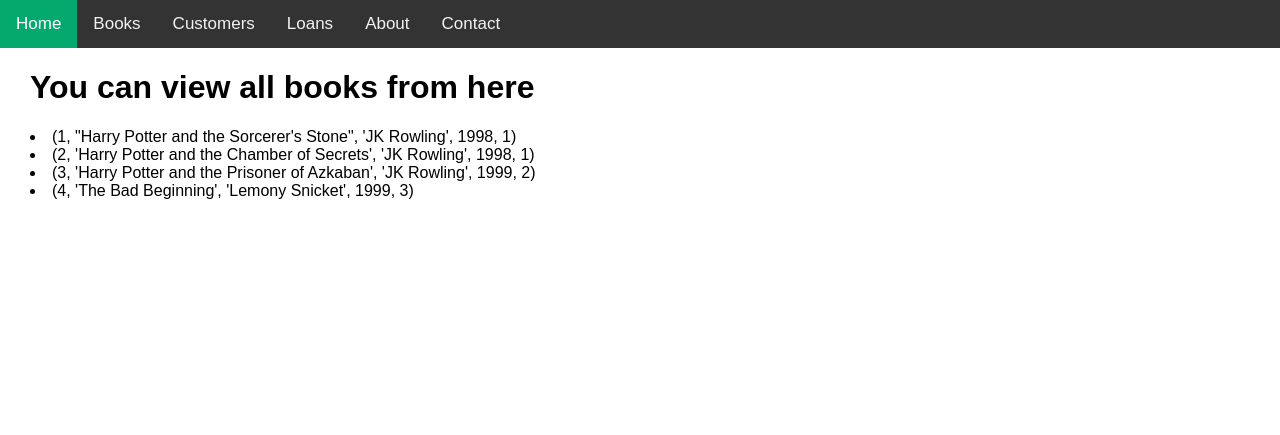
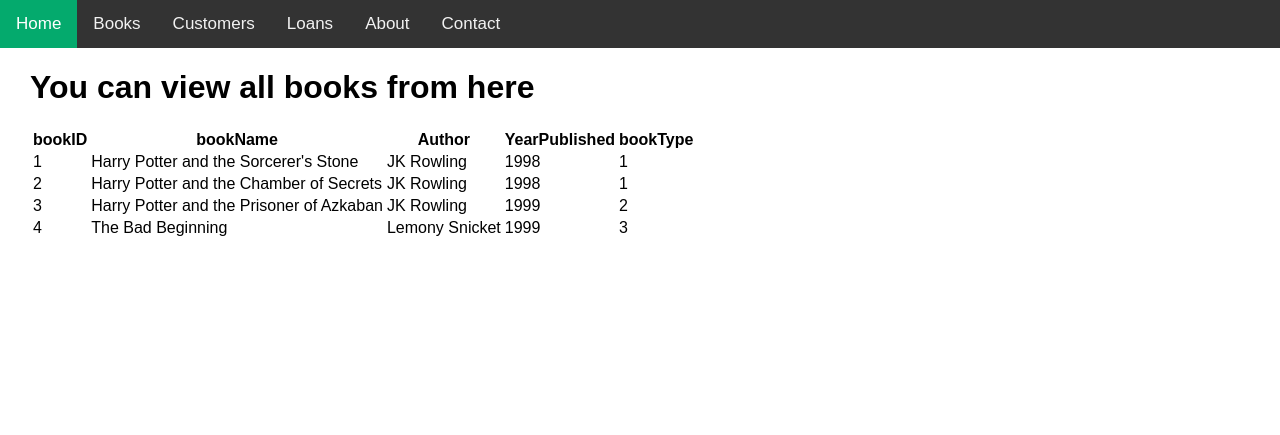
Before and after one commit to Chen-Harel/LibraryProject, a Flask app: page /books/showAllBooks in a window 1280 px wide. Shown: the top 435 px of the page. Run offline with Flask 2, Linux system fonts and the light colour scheme.

Commit message:
Added features and UI improvements

```diff
--- a/app.py
+++ b/app.py
@@ -2,19 +2,17 @@ from flask import Flask, render_template, request
 import sqlite3
 import tools.books as myBooks
 import tools.customers as myCustomers
-
-
 
 con=sqlite3.connect("library.db", check_same_thread=False)
 cur=con.cursor()
 
 def initDB():
     try:
-        cur.execute("CREATE TABLE books (bookName text, Author text, yearPublished int, bookType int)")
-        cur.execute("CREATE TABLE customers (cusName text, cusCity text, cusAge int)")
+        cur.execute("CREATE TABLE books (bookID INTEGER PRIMARY KEY AUTOINCREMENT, bookName text, Author text, yearPublished int, bookType int)")
+        cur.execute("CREATE TABLE customers (customerID INTEGER PRIMARY KEY AUTOINCREMENT, cusName text, cusCity text, cusAge int)")
         cur.execute("CREATE TABLE loans (cusID int, bookID int, loanDate int, returnDate int)")
     except:
-        print("All tables exist.")
+        print("All tables loaded")
 
     con.commit()
 initDB()
@@ -70,7 +68,7 @@ def showAllCustomers():
 #Find specific customer page
 @app.route("/customers/findCustomer", methods=['GET', 'POST'])
 def findCustomer():
-    return render_template("/customers/findCustomer.html")
+    return myCustomers.Customer.findCustomer(myCustomers)
 
 #Loan book page
 @app.route("/loans/loanBook")
--- a/static/CSS/styles.css
+++ b/static/CSS/styles.css
@@ -33,20 +33,11 @@ body {
   margin-left: 30px;
 }
 
-/* Dropdown menu CSS */
-.dropdown-content {
-  display: none;
-  position: absolute;
-  background-color: #f9f9f9;
-  min-width: 160px;
-  box-shadow: 0px 8px 16px 0px rgba(0,0,0,0.2);
-  padding: 12px 16px;
-  z-index: 1;
+/* Table CSS */
+.tableFormat{
+  padding-right: 20px;
 }
 
-.dropdown:hover .dropdown-content {
-  display: block;
-}
 
 /* Form CSS */
 form{
--- a/templates/books/findBook.html
+++ b/templates/books/findBook.html
@@ -17,8 +17,9 @@
     </form>
 
     <h1>The book you want is: </h1>
+
     {%for i in books%}
-    <li>{{books}}</li>
+    {{i}}
     {%endfor%}
 </div>
 
--- a/templates/books/showAllBooks.html
+++ b/templates/books/showAllBooks.html
@@ -5,9 +5,25 @@
 <h1 class="pushLeft">You can view all books from here</h1>
 
 <div class="pushLeft">
-    {% for book in books %}
-    <li>{{book}}</li>
-    {% endfor %}
+    <table>
+        <tr>
+            <th>bookID</th>
+            <th>bookName</th>
+            <th>Author</th>
+            <th>YearPublished</th>
+            <th>bookType</th>
+        </tr>
+        {% for book in books %}
+        <tr>
+            <td>{{book[0]}}</td>
+            <td>{{book[1]}}</td>
+            <td>{{book[2]}}</td>
+            <td>{{book[3]}}</td>
+            <td>{{book[4]}}</td>
+        </tr>
+        {% endfor %}
+    </table>
+
 </div>
 
 
--- a/tools/books.py
+++ b/tools/books.py
@@ -15,7 +15,7 @@ class Book:
             bAuthor = request.form.get('Author')
             bYear = request.form.get('yearPublished')
             bType = request.form.get('bookType')
-            cur.execute(f'''INSERT INTO books VALUES("{bName}", "{bAuthor}", {int(bYear)}, {int(bType)})''')
+            cur.execute(f'''INSERT INTO books VALUES(not null,"{bName}", "{bAuthor}", {int(bYear)}, {int(bType)})''')
             con.commit()
         return render_template("/books/addBook.html")
 
@@ -31,7 +31,7 @@ class Book:
         if request.method=='POST':
             bookName = request.form.get('bookName')
             bookAuthor=request.form.get('bookAuthor')
-            sql = (f"select * from books where bookName like '%{bookName}%' and Author like '%{bookAuthor}%'")
+            sql = (f'''select * from books where bookName like "%{bookName}%" and Author like "%{bookAuthor}%"''')
             cur.execute(sql)
             books = cur.fetchall()
             return render_template("/books/findBook.html", books=books)
```
Also changed, not shown: templates/customers/findCustomer.html (+20 -0 lines), templates/customers/showAllCustomers.html (+14 -0 lines), tools/customers.py (+13 -3 lines), library.db.
